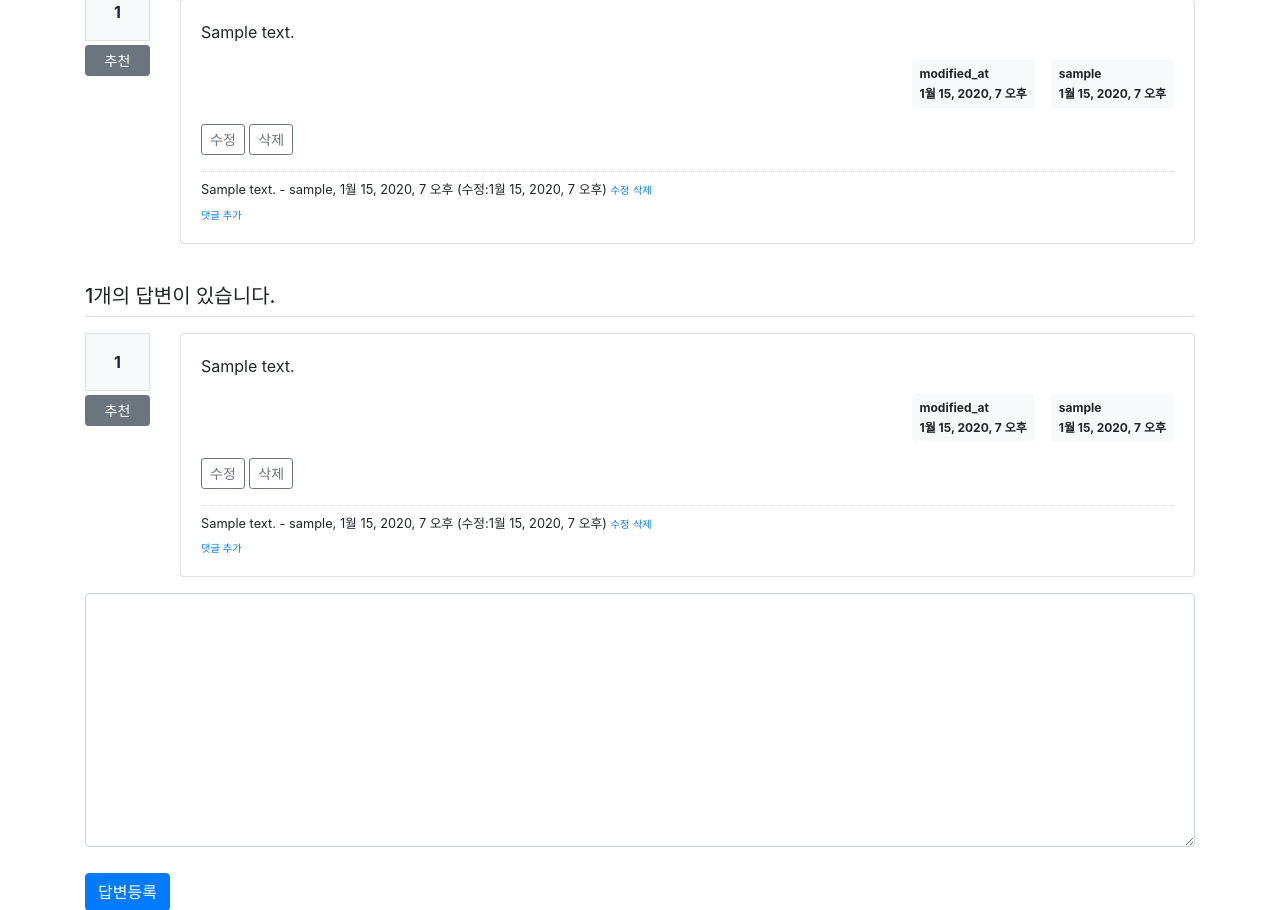
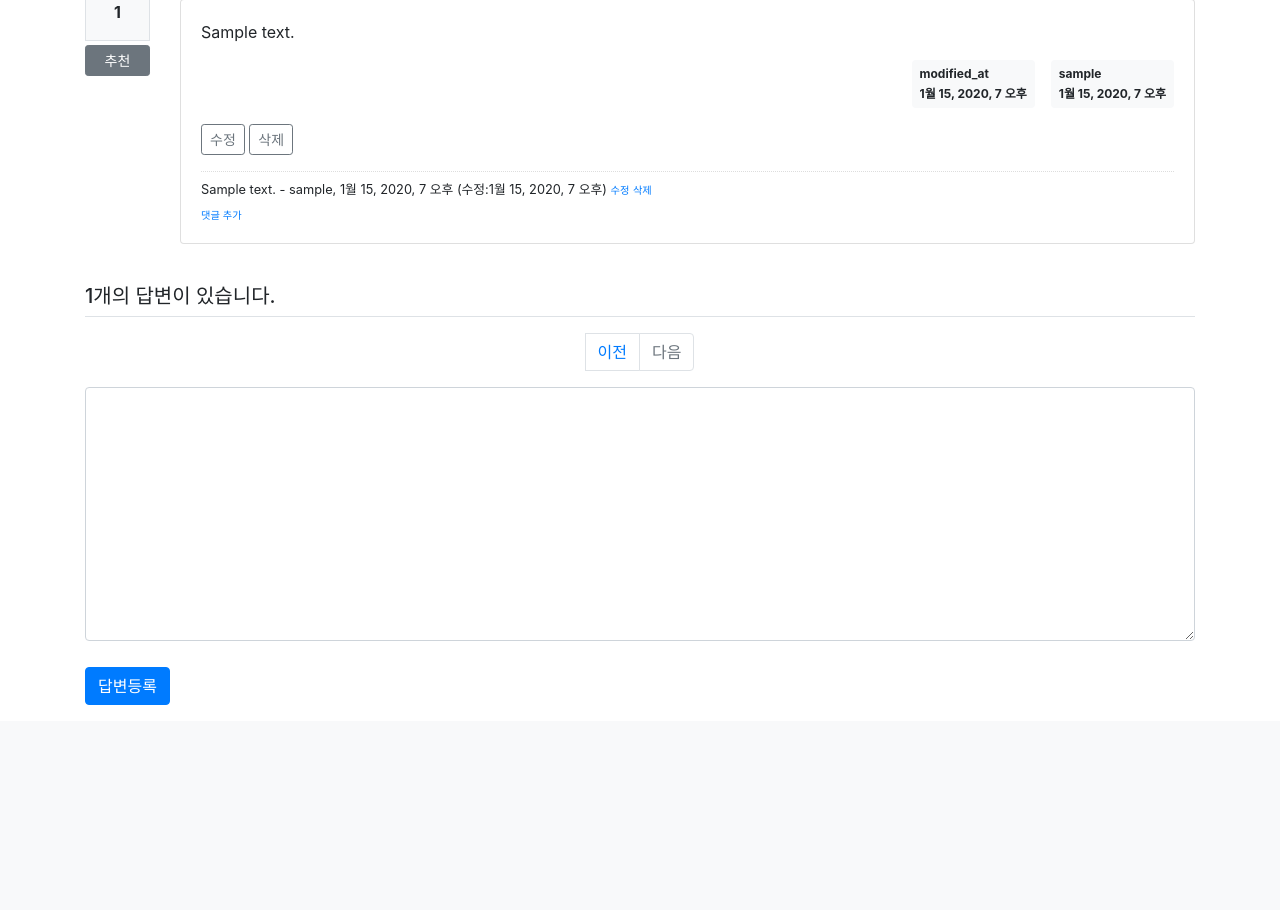
Before and after one commit to wkdtpzld/again, a Django app: page /pybo/answer/create/1 in a window 1280 px wide. Shown: the part 161-1071 px from the top of the page. After the commit the page ends 866 px from the top, so only its background shows below. Run offline with Django 3.2, Linux system fonts and the light colour scheme; a user stored in the database is signed in; tables that the repository leaves empty hold one stand-in row (values such as "Sample post"); some libraries are stand-ins or nearby versions.

Commit message:
답변 페이징

```diff
--- a/pybo_site/views.py
+++ b/pybo_site/views.py
@@ -1,5 +1,6 @@
 from django import forms
 from django.contrib import messages
+from django.core import paginator
 from django.shortcuts import render,get_object_or_404,redirect,resolve_url
 from .models import Comment, Question,Answer
 from django.utils import timezone
@@ -35,8 +36,19 @@ def index(request):
     return render(request, 'pybo/question_list.html',context)
 
 def detail(request,question_id):
+
     question = get_object_or_404(Question,pk=question_id)
-    context = {'question':question}
+
+    page = request.GET.get('page','1')
+
+    answer_list=Answer.objects.filter(question=question).order_by('-create_date')
+
+    paginator = Paginator(answer_list, 3)
+    page_obj = paginator.get_page(page)
+
+
+    context = {'question':question,'answer_list':page_obj,'page':page}
+
     return render(request, 'pybo/question_detail.html',context)
 
 
--- a/templates/pybo/question_detail.html
+++ b/templates/pybo/question_detail.html
@@ -75,7 +75,7 @@
     </div>
     <!--question 끝 answer 시작-->
     <h5 class="border-bottom my-3 py-2">{{question.answer_set.count}}개의 답변이 있습니다.</h5>
-    {% for answer in question.answer_set.all %}
+    {% for answer in answer_list %}
     <a name='answer_{{ answer.id }}'></a>
     <div class='row my-3'>
         <div class='col-1'>
@@ -138,6 +138,40 @@
         </div>
     </div>
     {% endfor %}
+    <!-- 답변 페이징-->
+        <ul class='pagination justify-content-center'>
+            {% if answer_list.has_previous %}
+                <li class='page-item'>
+                <a class='page-link' href='?page={{ answer_list.previous_page_number }}'>이전</a>
+                </li>
+            {% else %}
+                <li class='page-item-disabled'>
+                <a class='page-link' tabindex='-1' aria-disabled='true' href='#'>이전</a>
+                </li>
+            {% endif %}
+            {% for page_number in answer_list.paginator.page_range %}
+            {% if page_number >= answer_list.number|add:-5 and page_number <= answer_list.number|add:5 %}
+                {% if page_number == answer_list.number %}
+                <li class='page-item active' aria-current='page'>
+                    <a class='page-link' href='?page={{ page_number }}'>{{ page_number }}</a>
+                </li>
+                {% else %}
+                <li class='page-item'>
+                    <a class='page-link' href='?page={{ page_number }}'>{{ page_number }}</a>
+                </li>
+                {% endif%}
+            {% endif %}
+            {% endfor %}
+            {% if answer_list.has_next %}
+            <li class='page-item'>
+                <a class='page-link' href='?page={{ answer_list.next_page_number }}'>다음</a>
+            </li>
+            {% else %}
+            <li class='page-item disabled'>
+                <a class='page-link' tabindex='-1' aria-disabled='true' href='#'>다음</a>
+            </li>
+            {% endif %}
+        </ul>
     <!--answer 끝 answer.form 시작-->
     <form action="{% url 'pybo_site:answer_create' question.id %}" method="post" class="my-3">
         {% csrf_token %}
```
